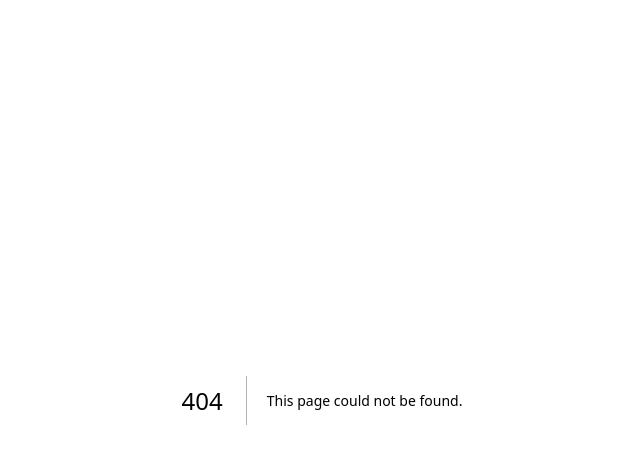
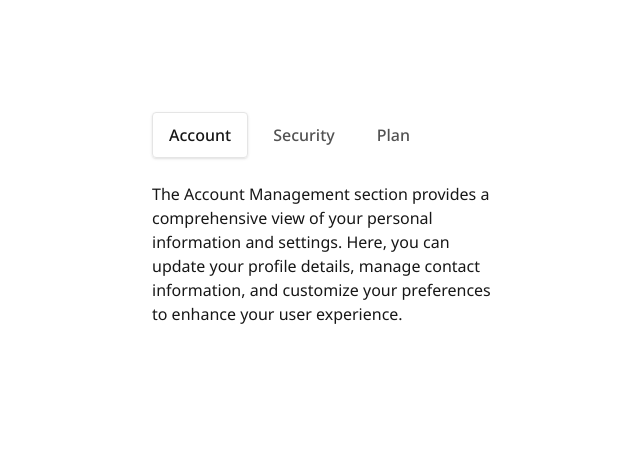
Before and after one commit to jordhan2k/gfe-design-system, a Next.js app: page /tab-menu-component in a window 1280 px wide. Before the commit this address had no page. Shown: the top 464 px of the page, without its empty margins (318-958 px from the left). Built offline with nearby package versions, Linux system fonts and the light colour scheme.

Commit message:
feat: tab menu

```diff
--- a/src/app/(components)/radio-card-component/page.tsx
+++ b/src/app/(components)/radio-card-component/page.tsx
@@ -25,10 +25,9 @@ function RadioCardPage() {
               options.map((option, idx) => {
                 const leadingIcon = option === "leading" || option === 'both' ? icons[index] : undefined;
                 const trailingIcon = option === "trailing" || option === 'both' ? <RiArrowDownSLine /> : undefined;
-
                 return (
                   <RadioCard
-                    checked={label === 'Monthly'}
+                    // checked={label === 'Monthly'}
                     key={`${label}-${option}-${idx}`}
                     name={`option-${idx}`}
                     id={`${label}-${option}`}
--- /dev/null
+++ b/src/app/(components)/tab-menu-component/page.tsx
@@ -0,0 +1,51 @@
+// 'use client'
+
+// import { TabButton } from '@/components/ui/tab-button'
+import { TabButton, TabList, TabPanel, Tabs } from '@/components/ui/tab-menu'
+
+export default function TabMenuPage() {
+  // const [activeTab, setActiveTab] = React.useState('account')
+  return (
+    <div className='pt-[112px]'>
+      <div className='max-w-[340px] mx-auto'>
+        <Tabs defaultValue={"account"}>
+          <TabList>
+
+            <TabButton value={'account'}>Account</TabButton>
+            <TabButton value={'security'}>Security</TabButton>
+            <TabButton value={'plan'}>Plan</TabButton>
+
+            {/* <button
+          className="tabs__button active"
+          aria-selected="true"
+          data-value="account"
+          aria-controls="account">
+          Account
+        </button>  */}
+
+          </TabList>
+          <div className="tabs__panels">
+            <TabPanel value='account'>
+              The Account Management section provides a comprehensive view of
+              your personal information and settings. Here, you can update your
+              profile details, manage contact information, and customize your
+              preferences to enhance your user experience.
+            </TabPanel>
+            <TabPanel value='security'>
+              The Security Settings section is dedicated to protecting your
+              account and personal data. Here, you can manage various security
+              features to ensure your information remains safe and secure.
+            </TabPanel>
+            <TabPanel value='plan'>
+              The Subscription Plan section provides details about your current
+              plan and available upgrades. Here, you can review your plan’s
+              benefits, manage billing information, and explore other
+              subscription options to find the best fit for your needs.
+            </TabPanel>
+          </div>
+
+        </Tabs>
+      </div>
+    </div >
+  )
+}
--- a/src/app/page.tsx
+++ b/src/app/page.tsx
@@ -9,6 +9,7 @@ export default function Home() {
       <Link href={'/text-input-component'}>Text input</Link>
       <Link href={'/text-area-component'}>Text area</Link>
       <Link href={'/radio-card-component'}>Radio card</Link>
+      <Link href={'/tab-menu-component'}>Tab menu</Link>
     </div>
   );
 }
--- a/src/components/form/radio-card.tsx
+++ b/src/components/form/radio-card.tsx
@@ -33,7 +33,7 @@ function RadioCard({
   disabled = false,
   leadingIcon,
   trailingIcon,
-  // ...props
+  ...props
 }: Omit<React.ComponentProps<'input'>, 'size'>
   & VariantProps<typeof radioCardVariants>
   & {
@@ -43,7 +43,7 @@ function RadioCard({
   }) {
   return (
     <div>
-      <input disabled={disabled} className='hidden peer' type='radio' name={name} id={id} value={value} />
+      <input disabled={disabled} className='hidden peer' type='radio' name={name} id={id} value={value} {...props} />
       <label
         htmlFor={id}
         className={cn(radioCardVariants({ size, disabled, className }))}
--- /dev/null
+++ b/src/components/ui/tab-button.tsx
@@ -0,0 +1,35 @@
+import { cn } from '@/lib/utils'
+import { cva, VariantProps } from 'class-variance-authority'
+import React from 'react'
+
+const tabButtonVariants = cva(
+  'border-box border border-transparent px-4 py-2.5 rounded-[0.25rem] text-base font-medium text-neutral-600 disabled:bg-transparent! disabled:text-neutral-400 hover:bg-neutral-50 not-disabled:cursor-pointer focus-visible:bg-neutral-50 focus-visible:outline-none focus-visible:ring-4 focus-visible:ring-indigo-800/20',
+  {
+    variants: {
+      active: {
+        true: 'text-neutral-900 border-neutral-200 shadow-sm',
+        false: null
+      }
+    },
+    defaultVariants: {
+      active: false
+    }
+  }
+)
+
+function TabButton({
+  active,
+  className,
+
+  ...props
+}: React.ComponentProps<'button'>
+  & VariantProps<typeof tabButtonVariants>) {
+  return (
+    <button
+      className={cn(tabButtonVariants({ active, className }))}
+      {...props}
+    />
+  )
+}
+
+export { TabButton }
--- /dev/null
+++ b/src/components/ui/tab-menu.tsx
@@ -0,0 +1,120 @@
+'use client'
+
+import { cn } from '@/lib/utils'
+import { cva, type VariantProps } from 'class-variance-authority'
+import React from 'react'
+
+
+
+type TabsContextType = {
+  activeTab: string;
+  setActiveTab: (tab: string) => void;
+}
+
+const TabMenuContext = React.createContext<TabsContextType | null>(null);
+
+function TabsProvider({ children, defaultActiveTab }: {
+  children: React.ReactNode;
+  defaultActiveTab: string;
+}) {
+  const [activeTab, setActiveTab] = React.useState<string>(defaultActiveTab);
+  return (
+    <TabMenuContext.Provider value={{ activeTab, setActiveTab }}>
+      {children}
+    </TabMenuContext.Provider>
+  )
+}
+
+function Tabs({
+  defaultValue,
+  className,
+  ...props
+}: React.ComponentProps<'div'>
+  & {
+    defaultValue: string;
+  }) {
+  return (
+    <TabsProvider defaultActiveTab={defaultValue}>
+      <div className={cn('flex flex-col gap-6', className)} {...props} />
+    </TabsProvider>
+  )
+}
+
+function TabList({
+  children,
+  className,
+  ...props
+}: React.ComponentProps<'div'>) {
+  return (
+    <div role='tablist' aria-label='Tabs' className={cn('flex gap-2', className)} {...props}>
+      {children}
+    </div>
+  )
+}
+
+const tabButtonVariants = cva(
+  'border-box border border-transparent px-4 py-2.5 rounded-[0.25rem] text-base font-medium text-neutral-600 disabled:bg-transparent! disabled:text-neutral-400 hover:bg-neutral-50 not-disabled:cursor-pointer focus-visible:bg-neutral-50 focus-visible:outline-none focus-visible:ring-4 focus-visible:ring-indigo-800/20',
+  {
+    variants: {
+      active: {
+        true: 'text-neutral-900 border-neutral-200 shadow-sm',
+        false: null
+      }
+    },
+    defaultVariants: {
+      active: false
+    }
+  }
+)
+
+function TabButton({
+  className,
+  value,
+  ...props
+}: React.ComponentProps<'button'>
+  & VariantProps<typeof tabButtonVariants>) {
+  const context = React.useContext(TabMenuContext);
+
+  if (!context) {
+    throw new Error('TabButton must be used within a TabMenu');
+  }
+
+  const isActive = context.activeTab === value;
+  return (
+    <button
+      aria-selected={isActive}
+      aria-controls={`${value as string}-panel`}
+      onClick={(event) => {
+        context.setActiveTab(value as string);
+        props.onClick?.(event);
+      }}
+      className={cn(tabButtonVariants({ active: isActive, className }))}
+      {...props}
+    />
+  )
+}
+
+function TabPanel({
+  value,
+  children,
+  ...props
+}: React.ComponentProps<'div'> & { value: string }) {
+  const context = React.useContext(TabMenuContext);
+
+  if (!context) {
+    throw new Error('TabPanel must be used within a TabMenu');
+  }
+  const isActive = context.activeTab === value;
+  return (
+    <div
+      id={`${value}-panel`}
+      role="tabpanel"
+      hidden={!isActive}
+      {...props}
+    >
+      {children}
+    </div>
+  )
+}
+
+export { Tabs, TabList, TabButton, TabPanel }
```
